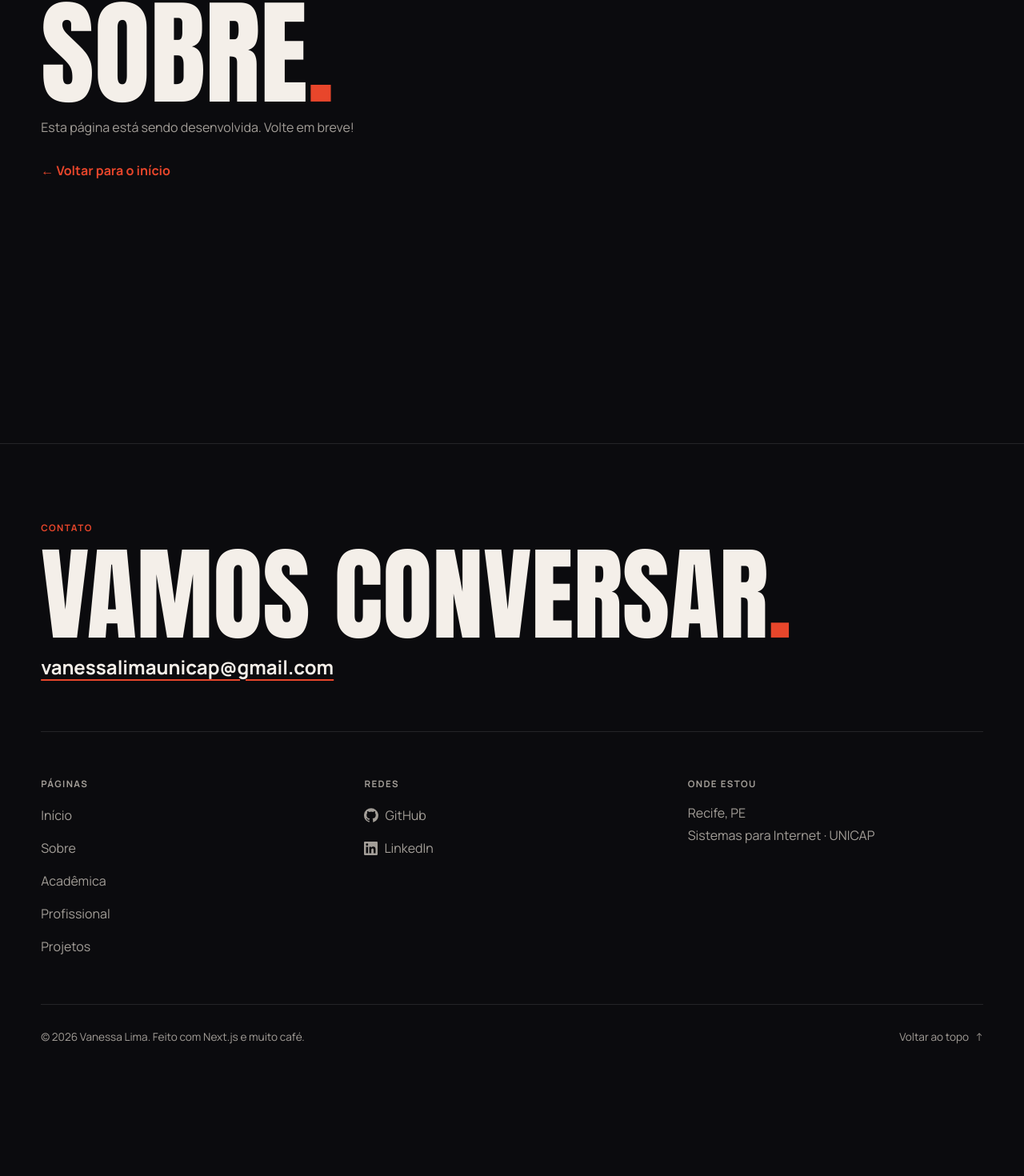
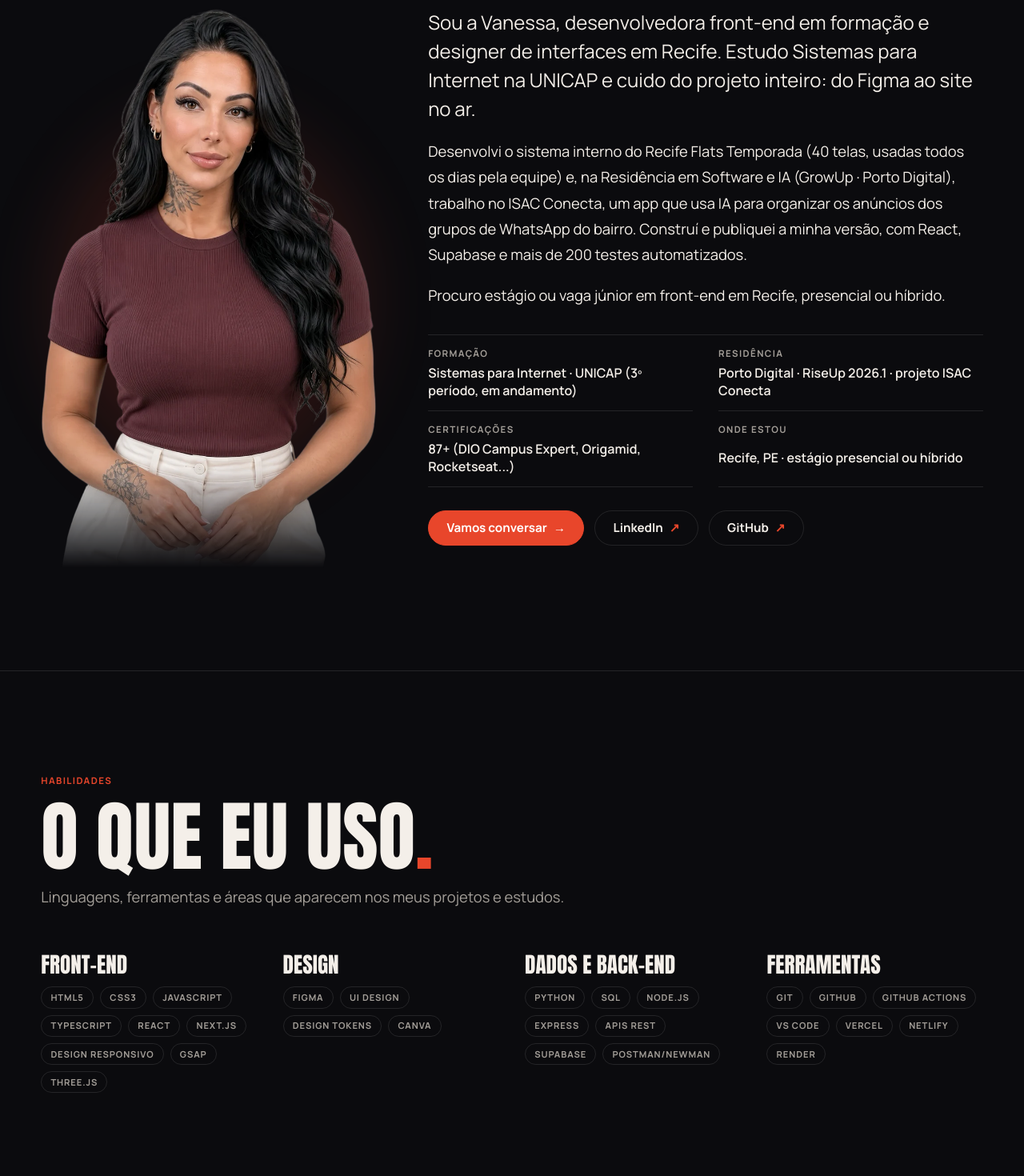
Before and after one commit to VANESSENCEWEB/portfolio-vanessa-lima, a Next.js app: page /sobre in a window 1280 px wide. Shown: the part 343-1813 px from the top of the page at 80% size. Before the commit the page ends 1687 px from the top, so only its background shows below. Built offline with nearby package versions, Linux system fonts and the light colour scheme; no server answers.

Commit message:
feat(sobre): cria página sobre com bio, tecnologias do app e processo

```diff
--- a/app/sobre/page.jsx
+++ b/app/sobre/page.jsx
@@ -1,15 +1,186 @@
-/* Página "Sobre" (endereço /sobre) — provisória até construirmos de verdade */
-import EmConstrucao from "@/components/EmConstrucao/EmConstrucao";
+/* =========================================================
+   app/sobre/page.jsx — página SOBRE (endereço /sobre)
+   ---------------------------------------------------------
+   Seções, de cima para baixo:
+   1. Apresentação: título (h1), foto, bio, resumo rápido e contatos
+   2. Habilidades: o que eu uso nos meus projetos
+   3. Tecnologias e módulos usados NESTE app (com o papel de cada um)
+   4. Como este site foi feito (passo a passo + links)
+   Server Component: a página inteira chega pronta em HTML.
+   Todos os textos vêm de data/sobre.js e data/perfil.js.
+   ========================================================= */
+import Image from "next/image";
+import { PESSOA } from "@/data/perfil";
+import {
+  BIO,
+  COMO_FOI_FEITO,
+  FATOS,
+  FOTO,
+  HABILIDADES,
+  LINKS_DO_PROJETO,
+  TECNOLOGIAS_DO_APP,
+} from "@/data/sobre";
+import { criarJsonLdPaginaSobre, serializarJsonLd } from "@/lib/jsonLd";
+import Botao from "@/components/ui/Botao/Botao";
+import Container from "@/components/ui/Container/Container";
+import Secao from "@/components/ui/Secao/Secao";
+import Tag from "@/components/ui/Tag/Tag";
+import TituloSecao from "@/components/ui/TituloSecao/TituloSecao";
+import ListaTecnologias from "@/components/ListaTecnologias/ListaTecnologias";
+import styles from "./page.module.css";
 
-/* SEO da página
-   - title: só o nome; o layout completa → "Sobre — Vanessa Lima"
-   - canonical: o endereço "oficial" desta página para o Google */
+/* SEO da página (o layout completa o título → "Sobre — Vanessa Lima") */
 export const metadata = {
   title: "Sobre",
-  description: "Quem é Vanessa Lima: trajetória, formação e as tecnologias usadas neste portfólio.",
+  description:
+    "Quem é Vanessa Lima: trajetória, formação, habilidades e todas as tecnologias usadas neste portfólio.",
   alternates: { canonical: "/sobre" },
+  openGraph: { title: "Sobre — Vanessa Lima", url: "/sobre" },
 };
 
-export default function Pagina() {
-  return <EmConstrucao titulo="Sobre" />;
+/* "sizes" diz ao navegador a largura da foto em cada tela,
+   para ele baixar o tamanho certo (nem maior, nem menor) */
+const TAMANHOS_FOTO = "(max-width: 899px) min(90vw, 420px), 420px";
+
+/* ---------- 1. Apresentação ---------- */
+function Apresentacao() {
+  return (
+    <Container as="section" className={styles.apresentacao} aria-labelledby="sobre-titulo">
+      <TituloSecao id="sobre-titulo" nivel={1} rotulo="Sobre">
+        Sobre mim
+      </TituloSecao>
+
+      <div className={styles.grade}>
+        <figure className={styles.foto}>
+          <Image
+            src={FOTO.src}
+            alt={FOTO.alt}
+            width={FOTO.largura}
+            height={FOTO.altura}
+            sizes={TAMANHOS_FOTO}
+            priority /* é a maior imagem da tela: carrega primeiro */
+          />
+        </figure>
+
+        <div className={styles.texto}>
+          {BIO.map((paragrafo) => (
+            <p key={paragrafo} className={styles.paragrafo}>
+              {paragrafo}
+            </p>
+          ))}
+
+          {/* <dl> = lista de "termo e definição": o jeito certo de marcar pares rótulo/valor */}
+          <dl className={styles.fatos}>
+            {FATOS.map(({ titulo, valor }) => (
+              <div key={titulo} className={styles.fato}>
+                <dt className="rotulo rotulo--suave">{titulo}</dt>
+                <dd>{valor}</dd>
+              </div>
+            ))}
+          </dl>
+
+          <div className={styles.acoes}>
+            <Botao href={`mailto:${PESSOA.email}`} seta>
+              Vamos conversar
+            </Botao>
+            <Botao href={PESSOA.redes.linkedin} variante="secundario" seta>
+              LinkedIn
+            </Botao>
+            <Botao href={PESSOA.redes.github} variante="secundario" seta>
+              GitHub
+            </Botao>
+          </div>
+        </div>
+      </div>
+    </Container>
+  );
 }
+
+/* ---------- 2. Habilidades ---------- */
+function Habilidades() {
+  return (
+    <Secao
+      id="habilidades"
+      rotulo="Habilidades"
+      titulo="O que eu uso"
+      descricao="Linguagens, ferramentas e áreas que aparecem nos meus projetos e estudos."
+    >
+      <div className={styles.habilidades}>
+        {HABILIDADES.map(({ grupo, itens }) => (
+          <div key={grupo}>
+            <h3 className={styles.subtitulo}>{grupo}</h3>
+            <ul className={styles.tags} aria-label={grupo}>
+              {itens.map((item) => (
+                <li key={item}>
+                  <Tag>{item}</Tag>
+                </li>
+              ))}
+            </ul>
+          </div>
+        ))}
+      </div>
+    </Secao>
+  );
+}
+
+/* ---------- 3. Tecnologias e módulos usados neste app ---------- */
+function TecnologiasDoApp() {
+  const total = TECNOLOGIAS_DO_APP.reduce((soma, grupo) => soma + grupo.itens.length, 0);
+  return (
+    <Secao
+      id="tecnologias"
+      rotulo="Por dentro deste site"
+      titulo="Tecnologias e módulos usados neste app"
+      descricao={`As ${total} peças que fazem este portfólio funcionar e o papel de cada uma. As versões são lidas direto do package.json.`}
+    >
+      <ListaTecnologias grupos={TECNOLOGIAS_DO_APP} />
+    </Secao>
+  );
+}
+
+/* ---------- 4. Como este site foi feito ---------- */
+function ComoFoiFeito() {
+  return (
+    <Secao
+      id="como-foi-feito"
+      rotulo="Processo"
+      titulo="Como este site foi feito"
+      descricao="Do zero ao deploy em etapas diárias, cada uma revisada, testada e publicada."
+    >
+      {/* <ol>: a ordem importa, então é lista numerada */}
+      <ol className={styles.passos}>
+        {COMO_FOI_FEITO.map(({ titulo, texto }) => (
+          <li key={titulo} className={styles.passo}>
+            <h3 className={styles.subtitulo}>{titulo}</h3>
+            <p className={styles.passoTexto}>{texto}</p>
+          </li>
+        ))}
+      </ol>
+
+      <div className={styles.acoes}>
+        <Botao href={LINKS_DO_PROJETO.repositorio} seta>
+          Ver o código no GitHub
+        </Botao>
+        <Botao href={LINKS_DO_PROJETO.decisoes} variante="secundario" seta>
+          Decisões técnicas
+        </Botao>
+      </div>
+    </Secao>
+  );
+}
+
+/* JSON-LD da página: diz ao Google que esta é a página de perfil
+   da Vanessa (texto nosso + serializarJsonLd = seguro) */
+const jsonLd = serializarJsonLd(criarJsonLdPaginaSobre());
+
+export default function PaginaSobre() {
+  return (
+    <>
+      <Apresentacao />
+      <Habilidades />
+      <TecnologiasDoApp />
+      <ComoFoiFeito />
+      <script type="application/ld+json" dangerouslySetInnerHTML={{ __html: jsonLd }} />
+    </>
+  );
+}
--- /dev/null
+++ b/app/sobre/page.module.css
@@ -0,0 +1,176 @@
+/* =========================================================
+   Página Sobre — mobile-first
+   No celular tudo empilha (foto → texto). A partir de 900px
+   a foto vai para a esquerda e o texto para a direita.
+   ========================================================= */
+
+/* ---------- 1. Apresentação ---------- */
+.apresentacao {
+  padding-block: clamp(3rem, 8vw, 6rem) clamp(4rem, 10vw, 8rem);
+  /* corta a luz atrás da foto nas bordas (sem rolagem lateral no celular).
+     "clip" e não "hidden": assim a foto continua podendo ficar sticky */
+  overflow-x: clip;
+}
+
+.grade {
+  display: grid;
+  gap: clamp(2rem, 5vw, 4rem);
+}
+
+.foto {
+  position: relative;
+  justify-self: center;
+  width: min(100%, 420px);
+  margin: 0;
+}
+/* Luz vermelha suave atrás da foto (mesmo clima da Hero) */
+.foto::before {
+  content: "";
+  position: absolute;
+  inset: 12% -8% 8%;
+  z-index: -1;
+  background: radial-gradient(closest-side, var(--brilho-foto), transparent);
+  filter: blur(30px);
+}
+.foto img {
+  width: 100%;
+  height: auto;
+  /* esfuma a parte de baixo da foto no fundo */
+  -webkit-mask-image: linear-gradient(180deg, #000 82%, transparent 100%);
+  mask-image: linear-gradient(180deg, #000 82%, transparent 100%);
+}
+
+.texto {
+  display: grid;
+  align-content: start;
+  gap: 1.2rem;
+}
+.paragrafo {
+  margin: 0;
+  max-width: 62ch; /* linhas de leitura confortável */
+  font-size: clamp(1.02rem, 1.5vw, 1.15rem);
+  line-height: 1.75;
+}
+/* O primeiro parágrafo é maior: funciona como "lide" */
+.paragrafo:first-child {
+  font-size: clamp(1.2rem, 2.2vw, 1.5rem);
+  line-height: 1.5;
+}
+
+/* Resumo rápido (dl) */
+.fatos {
+  display: grid;
+  margin: 0.8rem 0 0;
+  border-top: 1px solid var(--cor-linha);
+}
+.fato {
+  display: grid;
+  gap: 0.2rem;
+  padding-block: 0.9rem;
+  border-bottom: 1px solid var(--cor-linha);
+}
+.fato dd {
+  margin: 0;
+  font-weight: 600;
+}
+
+.acoes {
+  display: flex;
+  flex-wrap: wrap;
+  gap: 0.8rem;
+  margin-top: 0.6rem;
+}
+
+/* ---------- 2. Habilidades ---------- */
+.habilidades {
+  display: grid;
+  gap: 2rem;
+}
+.subtitulo {
+  margin: 0 0 0.8rem;
+  font-family: var(--display);
+  font-size: clamp(1.3rem, 2.5vw, 1.7rem);
+  font-weight: 400;
+  line-height: 1.05;
+  text-transform: uppercase;
+}
+.tags {
+  display: flex;
+  flex-wrap: wrap;
+  gap: 0.5rem;
+  margin: 0;
+  padding: 0;
+  list-style: none;
+}
+
+/* ---------- 4. Como foi feito ---------- */
+.passos {
+  display: grid;
+  gap: 0;
+  margin: 0 0 2.5rem;
+  padding: 0;
+  list-style: none;
+  counter-reset: passo; /* contador CSS: numera os passos 01, 02... */
+}
+.passo {
+  position: relative;
+  padding: 1.4rem 0 1.4rem 4rem;
+  border-top: 1px solid var(--cor-linha);
+  counter-increment: passo;
+}
+.passo::before {
+  content: counter(passo, decimal-leading-zero);
+  position: absolute;
+  left: 0;
+  top: 1.35rem;
+  color: var(--cor-destaque);
+  font-family: var(--display);
+  font-size: 1.6rem;
+  line-height: 1;
+}
+.passo .subtitulo {
+  margin-bottom: 0.4rem;
+}
+.passoTexto {
+  margin: 0;
+  max-width: 60ch;
+  color: var(--cor-texto-suave);
+  line-height: 1.65;
+}
+
+/* ---------- Tablet ---------- */
+@media (min-width: 768px) {
+  .fatos {
+    grid-template-columns: repeat(2, 1fr);
+    column-gap: 2rem;
+  }
+  .habilidades {
+    grid-template-columns: repeat(2, 1fr);
+  }
+  .passos {
+    grid-template-columns: repeat(2, 1fr);
+    column-gap: 3rem;
+  }
+}
+
+/* ---------- Computador ---------- */
+@media (min-width: 900px) {
+  .grade {
+    grid-template-columns: minmax(280px, 420px) 1fr;
+    align-items: start;
+  }
+  /* A foto acompanha a rolagem enquanto o texto passa */
+  .foto {
+    position: sticky;
+    top: calc(var(--altura-nav) + 2rem);
+  }
+}
+
+@media (min-width: 1200px) {
+  .habilidades {
+    grid-template-columns: repeat(4, 1fr);
+  }
+  .passos {
+    grid-template-columns: repeat(3, 1fr);
+  }
+}
--- a/lib/jsonLd.js
+++ b/lib/jsonLd.js
@@ -7,7 +7,7 @@
    GitHub e ao LinkedIn. Vocabulário: https://schema.org/Person
    ========================================================= */
 import { PESSOA } from "@/data/perfil";
-import { URL_SITE } from "@/lib/site";
+import { URL_SITE, urlCompleta } from "@/lib/site";
 
 /** Monta o objeto Person (só dados PÚBLICOS que já aparecem no site) */
 export function criarJsonLdPessoa() {
@@ -43,3 +43,20 @@ export function criarJsonLdPessoa() {
 export function serializarJsonLd(objeto) {
   return JSON.stringify(objeto).replace(/</g, "\\u003c");
 }
+
+/**
+ * Dia 3 — JSON-LD da página Sobre (tipo ProfilePage).
+ * Diz ao Google: "esta página é o perfil desta pessoa".
+ * Reaproveita a mesma ficha Person do layout em mainEntity.
+ */
+export function criarJsonLdPaginaSobre() {
+  const { "@context": contexto, ...pessoa } = criarJsonLdPessoa();
+  return {
+    "@context": contexto,
+    "@type": "ProfilePage",
+    url: urlCompleta("/sobre"),
+    name: `Sobre — ${PESSOA.nome}`,
+    inLanguage: "pt-BR",
+    mainEntity: pessoa,
+  };
+}
```
